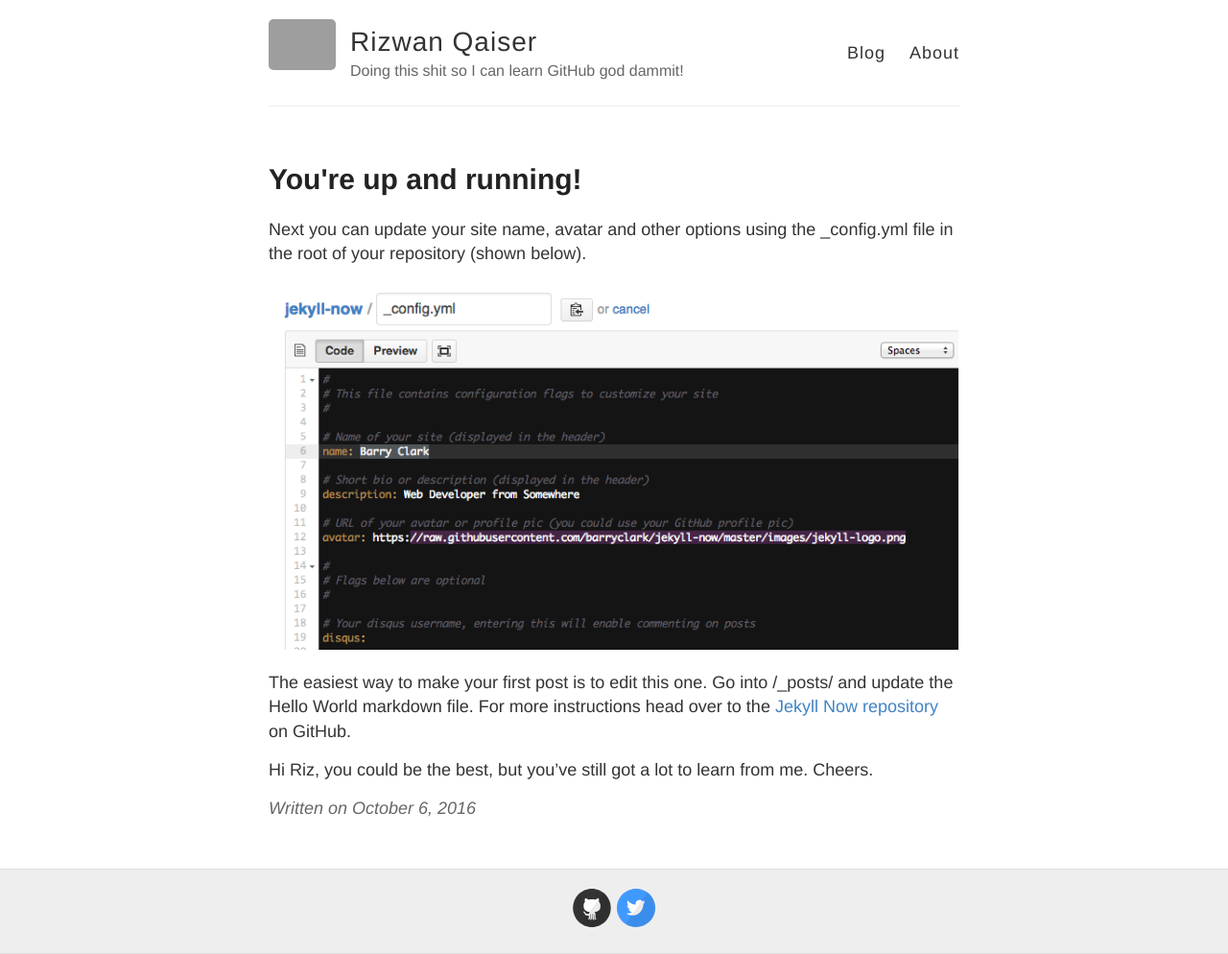
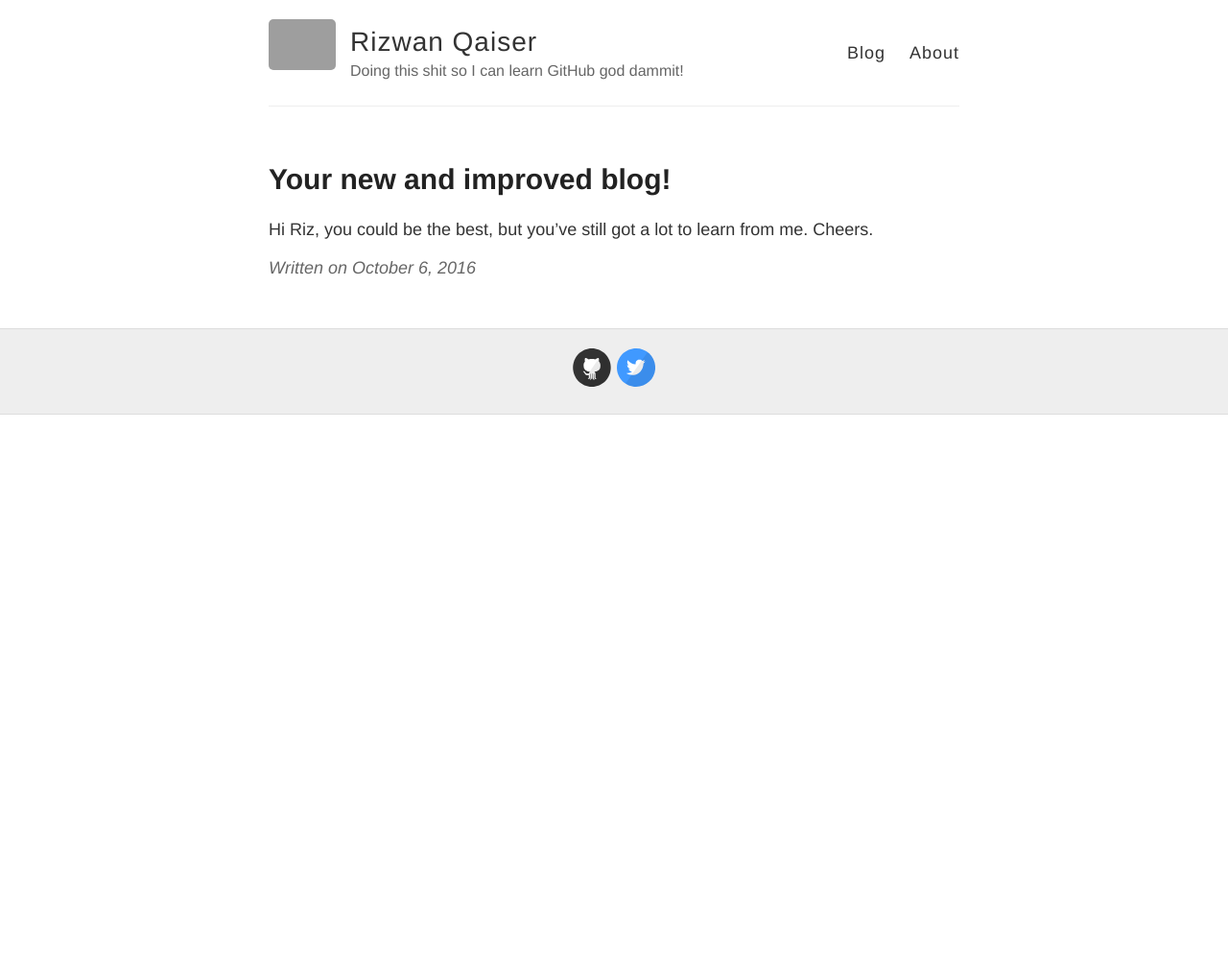
Before and after one commit to masterxyth/masterxyth.github.io, a Jekyll site: the page built from _posts/2016-10-06-Guest-Post.md, in a window 1280 px wide. Shown: the whole page at 96% size. Built offline with Jekyll 4.4.1, drawn with Linux system fonts in a browser that asks for light colours; after the commit the page ends 900 px from its top, so only the background shows below that; grey boxes are pictures that could not be loaded.

Commit message:
Layout Change

```diff
--- a/_posts/2016-10-06-Guest-Post.md
+++ b/_posts/2016-10-06-Guest-Post.md
@@ -1,13 +1,7 @@
 ---
 layout: post
-title: You're up and running!
+title: Your new and improved blog!
 ---
-
-Next you can update your site name, avatar and other options using the _config.yml file in the root of your repository (shown below).
-
-![_config.yml]({{ site.baseurl }}/images/config.png)
-
-The easiest way to make your first post is to edit this one. Go into /_posts/ and update the Hello World markdown file. For more instructions head over to the [Jekyll Now repository](https://github.com/barryclark/jekyll-now) on GitHub.
 
 
 Hi Riz, you could be the best, but you've still got a lot to learn from me. Cheers.
```
